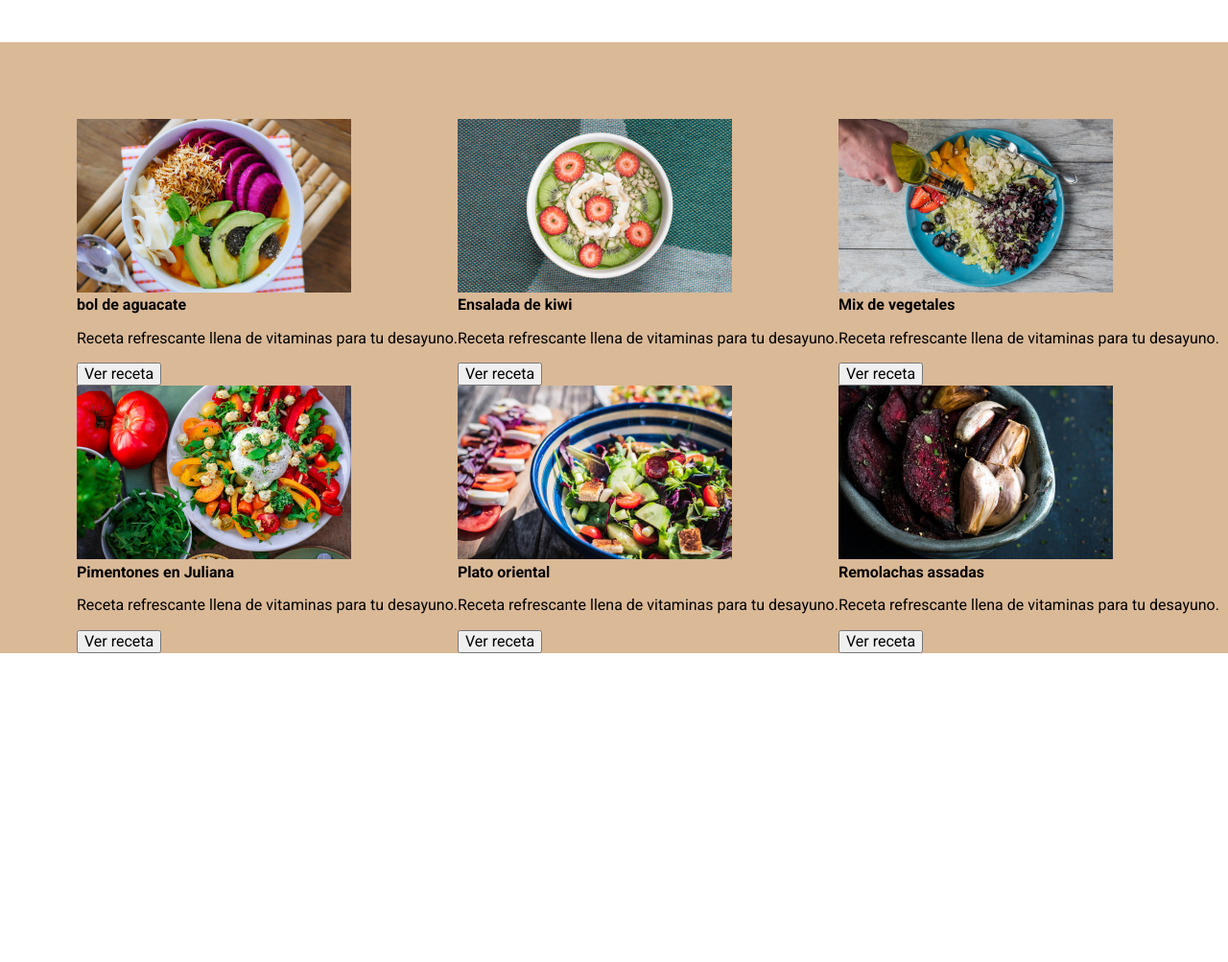
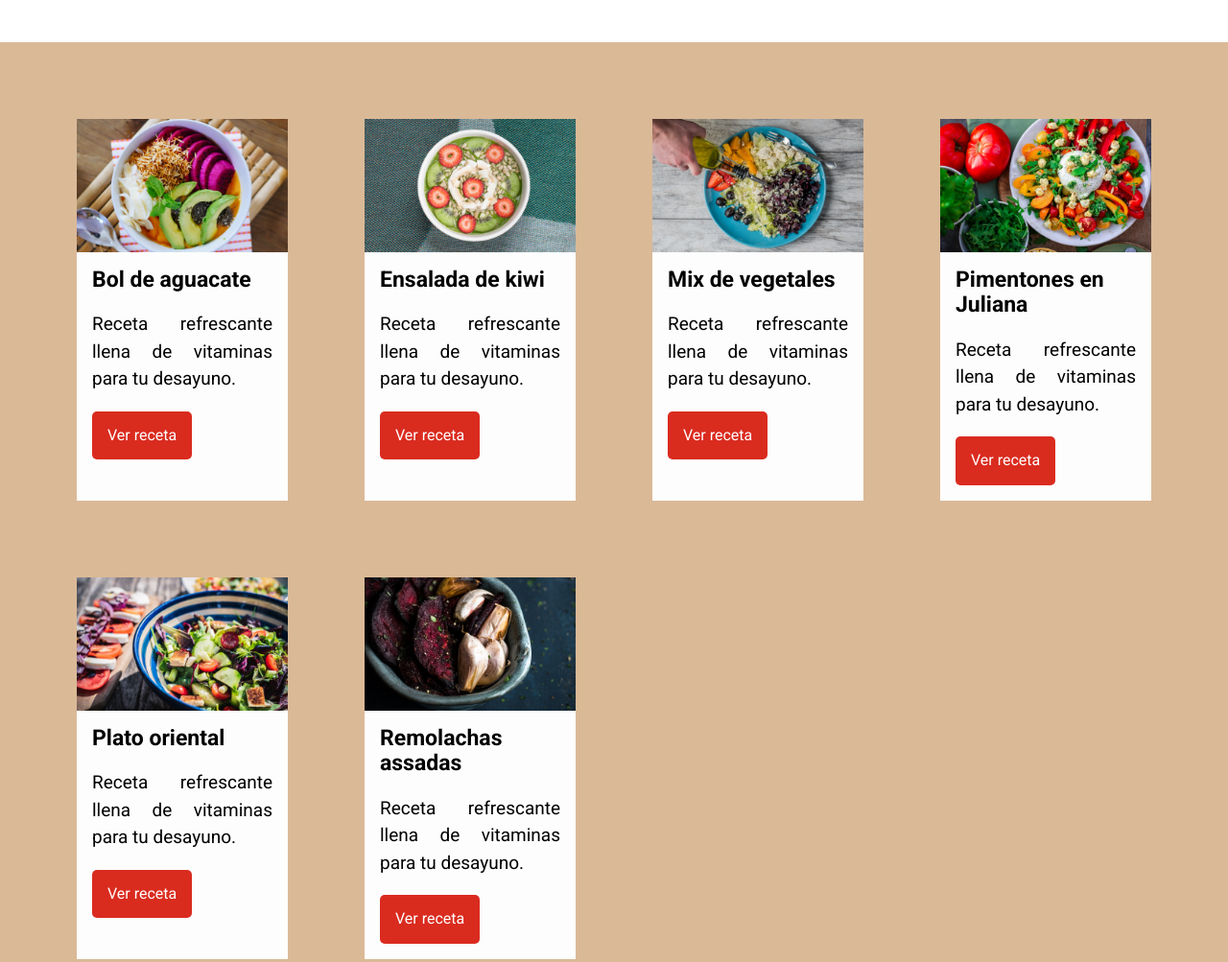
Before and after one commit to doguedogue/frutoyfruta, a plain HTML site: page index.html in a window 1280 px wide. Shown: the part 1020-2023 px from the top of the page at 96% size. Before the commit the page ends 1701 px from the top, so only its background shows below. Drawn offline with Linux system fonts and the light colour scheme.

Commit message:
add card recetas

```diff
--- a/assets/css/receta/receta-boton.css
+++ b/assets/css/receta/receta-boton.css
@@ -0,0 +1,13 @@
+.receta__boton{
+    background: #DA2B1F;
+    color: #FFFFFF;
+    border: none;
+    border-radius: 5px;
+    padding: 1rem;
+    transition: all .1s ease-in-out;
+}
+
+.receta__boton:hover{
+    cursor: pointer;
+    background: #9f1010;
+}
--- a/assets/css/receta/receta-contenido.css
+++ b/assets/css/receta/receta-contenido.css
@@ -0,0 +1,3 @@
+.receta__contenido{
+    padding: 1rem;
+}
--- a/assets/css/receta/receta-descripcion.css
+++ b/assets/css/receta/receta-descripcion.css
@@ -0,0 +1,5 @@
+.receta__descripcion{
+    font-size: 1.1875rem;
+    line-height: 1.5;
+    text-align: justify;
+}
--- a/assets/css/receta/receta-titulo.css
+++ b/assets/css/receta/receta-titulo.css
@@ -0,0 +1,3 @@
+.receta__titulo{
+    font-size: 1.4375rem;
+}
--- a/assets/css/receta/receta.css
+++ b/assets/css/receta/receta.css
@@ -0,0 +1,7 @@
+.receta{
+    background: #fdfdfd;
+    display: flex;
+    flex-direction: column;
+    margin: 0 5rem 5rem 0;
+    width: calc(25% - 5rem);
+}
--- a/index.html
+++ b/index.html
@@ -62,7 +62,7 @@
         <div class="receta">
           <img class="receta__imagen" alt="bol de aguacate" src="./assets/img/recetas/ensalada-de-frutas.jpg" />
           <div class="receta__contenido">
-            <h4 class="receta__titulo">bol de aguacate</h4>
+            <h4 class="receta__titulo">Bol de aguacate</h4>
             <p class="receta__descripcion">Receta refrescante llena de vitaminas para tu desayuno.</p>
             <button class="receta__boton">Ver receta</button>
           </div>
```
Also changed, not shown: assets/css/recetas.css (line endings or trailing spaces).
